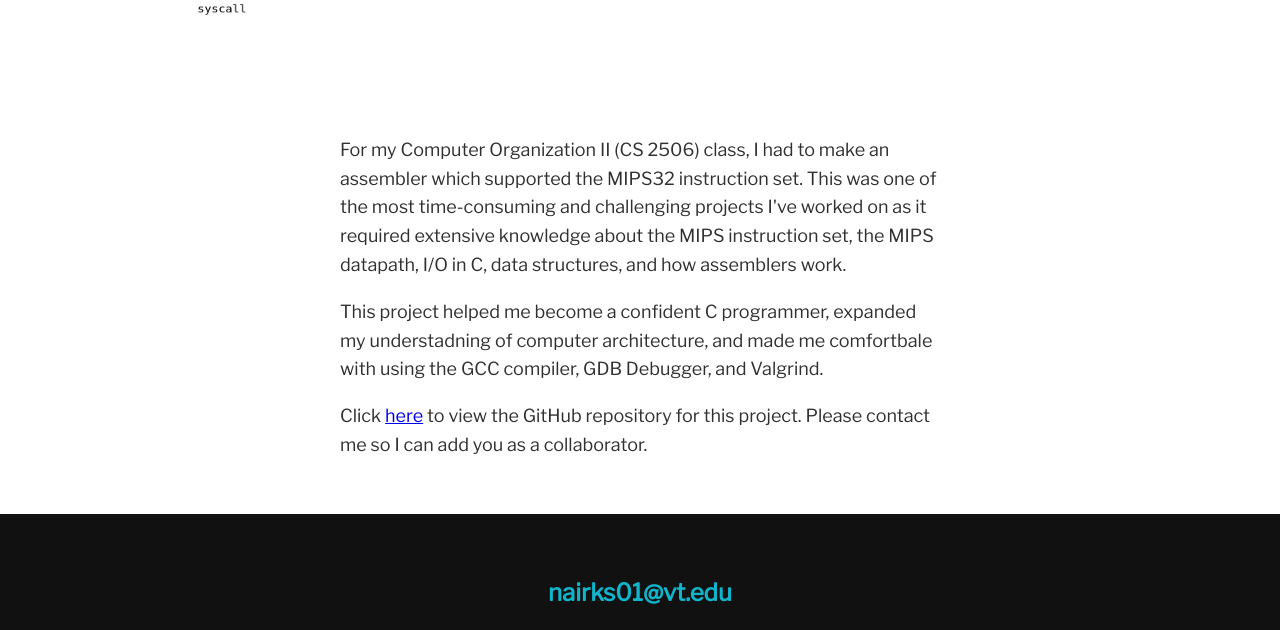
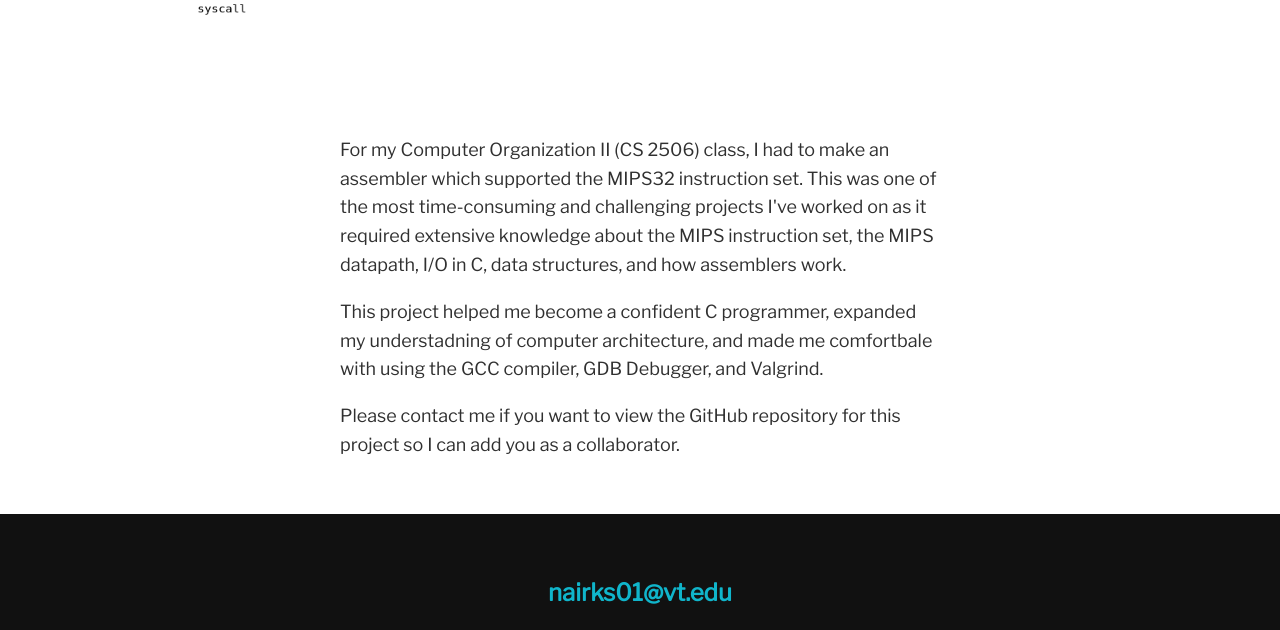
Before and after one commit to nairks01/nairks01.github.io, a plain HTML site: page project-item2.html in a window 1280 px wide. Shown: the part 1028-1658 px from the top of the page. Drawn offline with nearby package versions, Linux system fonts and the light colour scheme.

Commit message:
Update project-item2.html
Removed faulty GitHub link

```diff
--- a/project-item2.html
+++ b/project-item2.html
@@ -66,9 +66,7 @@
             comfortbale with using the GCC compiler, GDB Debugger, and Valgrind.
         </p>
 
-        <p> Click <a href="https://github.com/nairks01/MIPS32-Assembler">here</a> to view the GitHub repository for
-            this project. Please contact me so I can add you as a collaborator.
-        </p>
+        <p> Please contact me if you want to view the GitHub repository for this project so I can add you as a collaborator. </p>
 
     </div>
 
```
